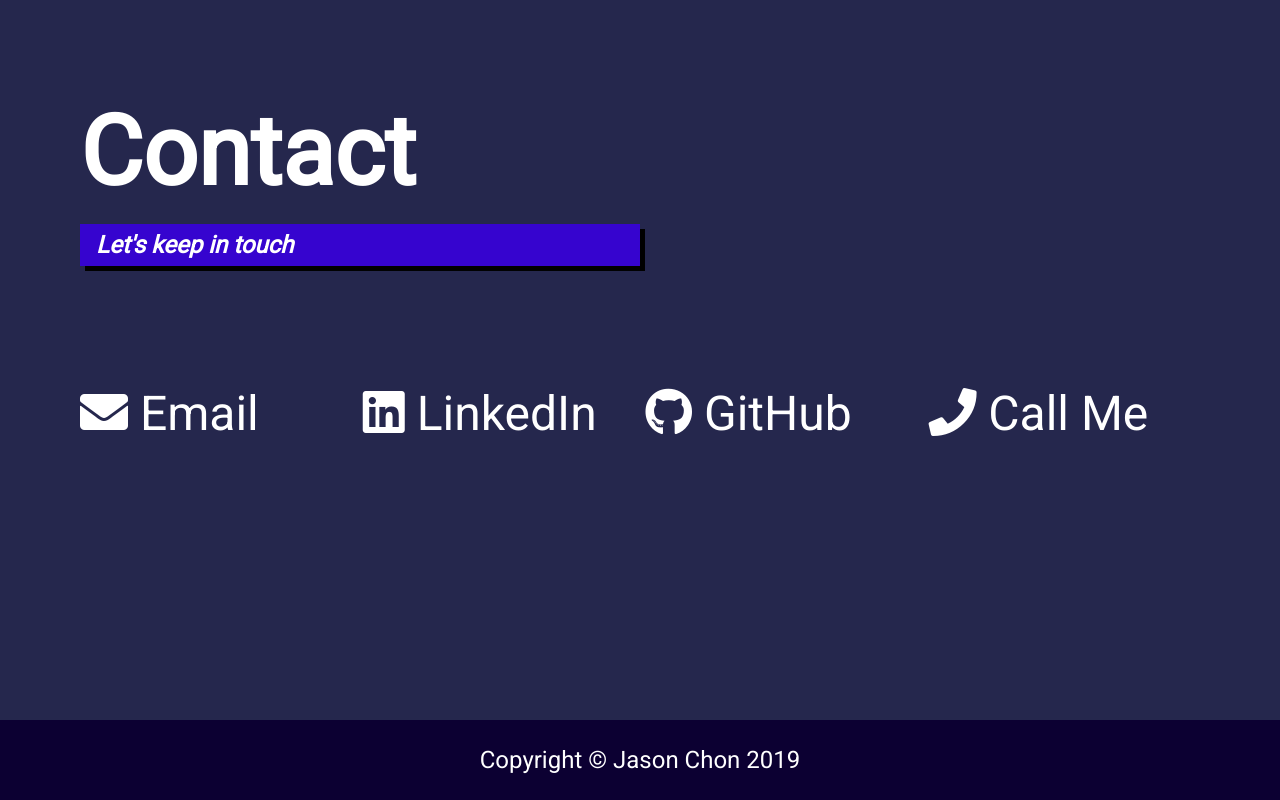
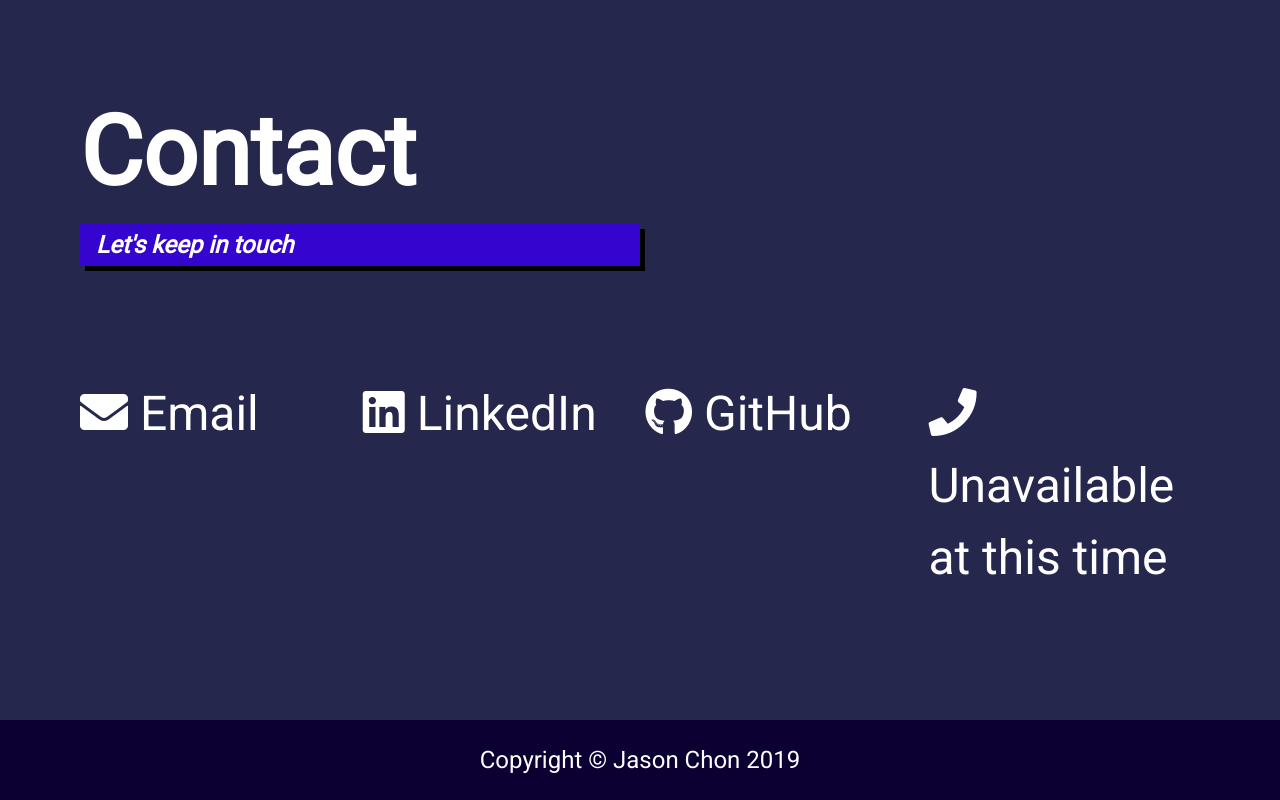
Before and after one commit to Jchon91/portfolio_site, a website: page index.html in a window 1280 px wide. Shown: the part 1600-2400 px from the top of the page. Drawn offline with Linux system fonts and the light colour scheme.

Commit message:
Update index.html

```diff
--- a/index.html
+++ b/index.html
@@ -113,7 +113,8 @@
           </div>
 
           <div class="phone">
-            <a href="tel:443-878-8398"><i class="fa fa-phone"></i> Call Me</a>
+            <!--<a href="tel:443-878-8398"><i class="fa fa-phone"></i> Call Me</a>-->
+            <a hre="#"><i class="fa fa-phone"></i>Unavailable at this time</a>
           </div>
       </div>
     </div>
```
